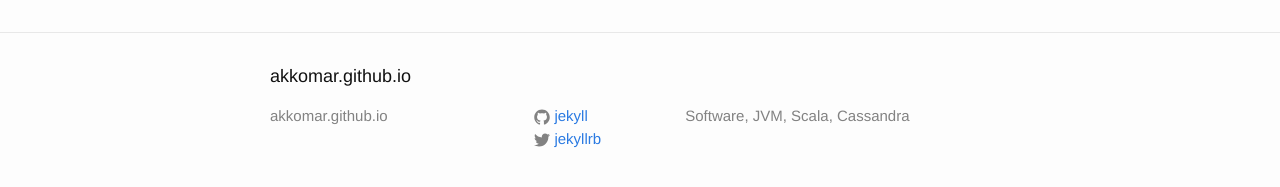
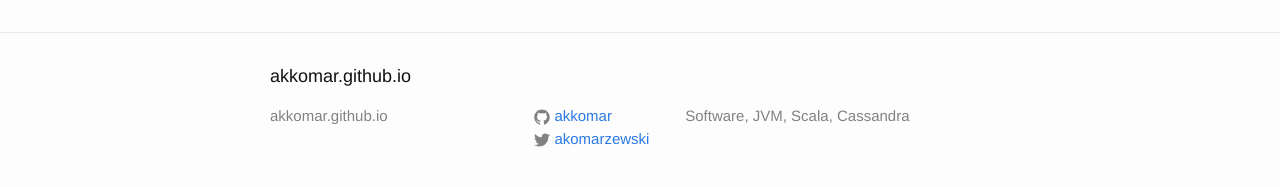
Before and after one commit to akkomar/akkomar.github.io, a Jekyll site: the page built from index.html, in a window 1280 px wide. Shown: the part 444-631 px from the top of the page. Built offline with Jekyll 4.4.1, drawn with Linux system fonts in a browser that asks for light colours.

Commit message:
Update twitter & github handles

```diff
--- a/_config.yml
+++ b/_config.yml
@@ -12,8 +12,8 @@ description: > # this means to ignore newlines until "baseurl:"
   Software, JVM, Scala, Cassandra
 baseurl: "" # the subpath of your site, e.g. /blog
 url: "http://akkomar.github.io" # the base hostname & protocol for your site
-twitter_username: jekyllrb
-github_username:  jekyll
+twitter_username: akomarzewski
+github_username:  akkomar
 
 # Build settings
 markdown: kramdown
```
